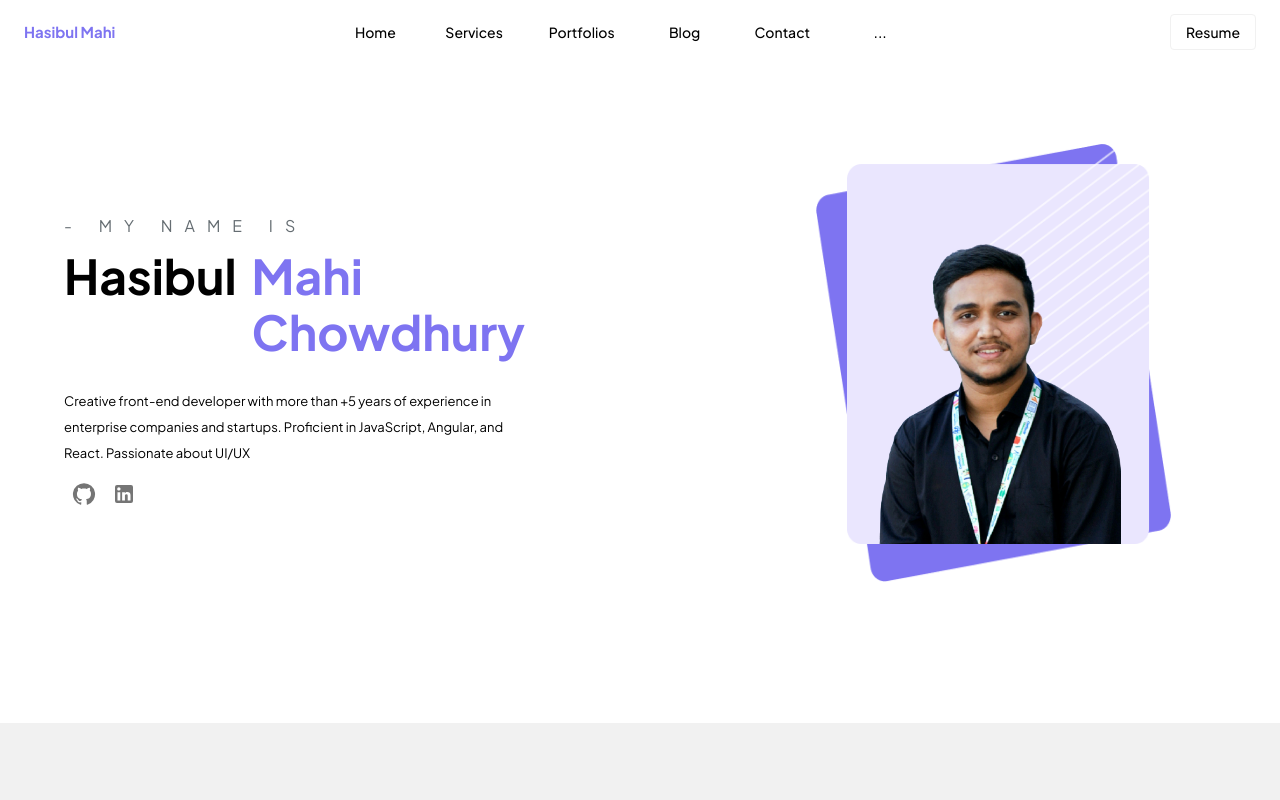
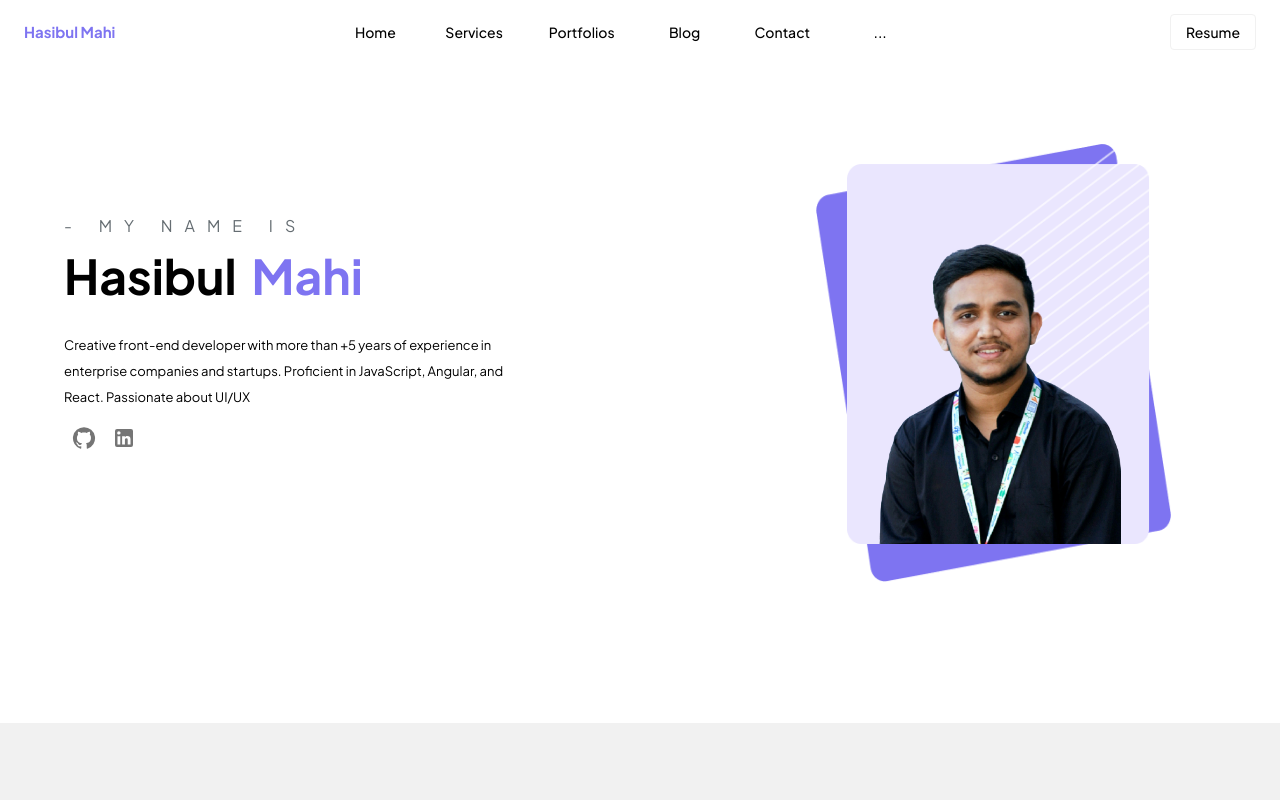
Before and after one commit to hasibulmahi/personal-portfolio, a Next.js app: page / in a window 1280 px wide. Shown: the top 800 px of the page. Built offline with nearby package versions, Linux system fonts and the light colour scheme.

Commit message:
updates change

```diff
--- a/components/hero/hero.component.js
+++ b/components/hero/hero.component.js
@@ -55,7 +55,7 @@ function Hero(props) {
                       color: "#7E74F1",
                     }}
                   >
-                    Mahi Chowdhury
+                    Mahi
                   </Typography>
                 </Box>
               </Box>
```
